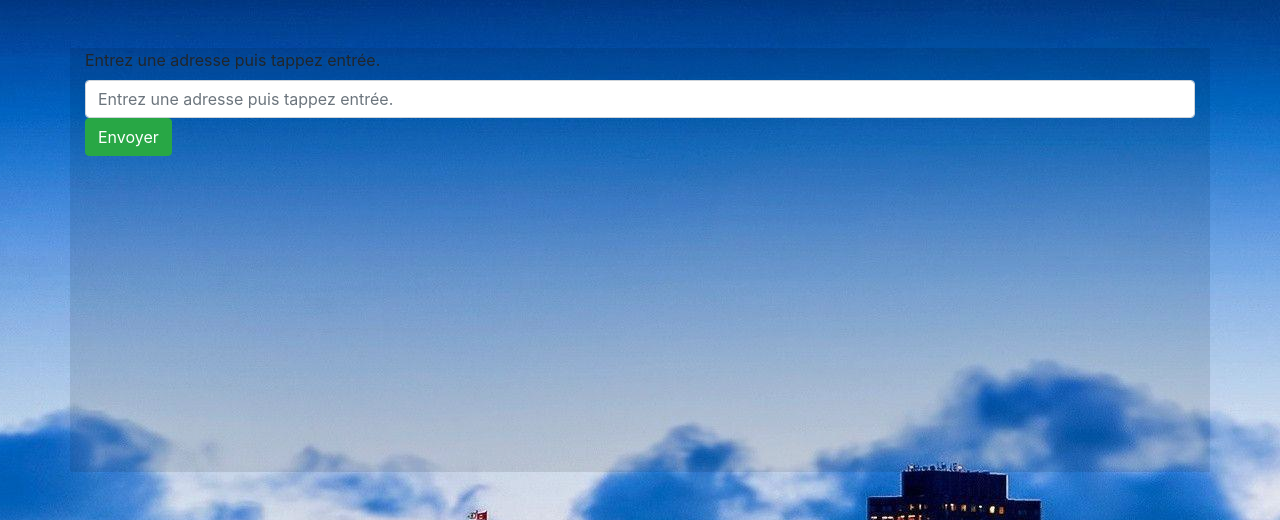
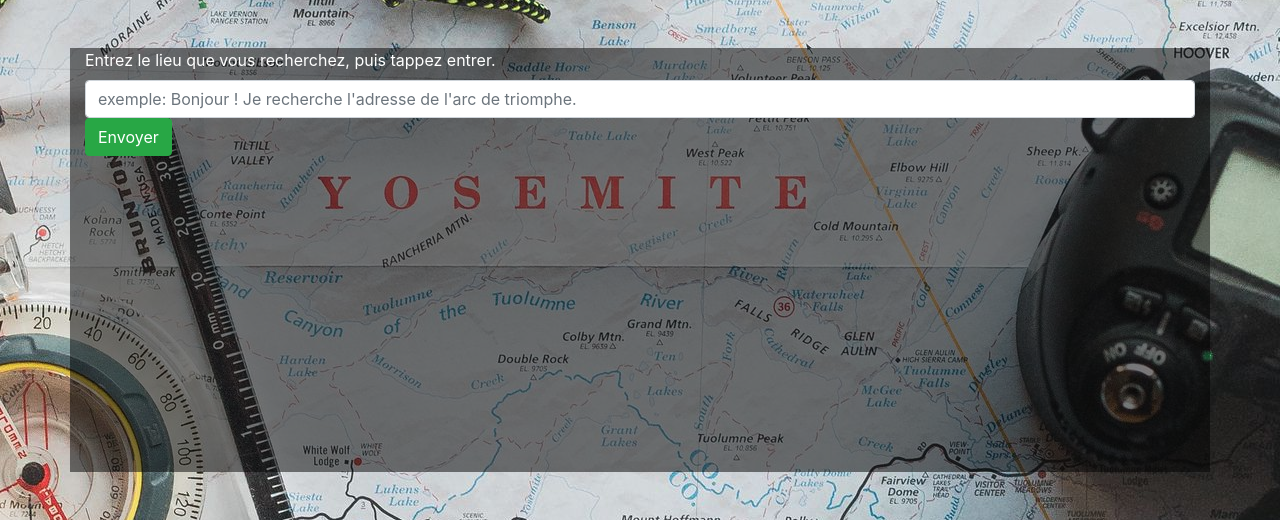
Before and after one commit to Lancelot-M/projet_7, a Flask app: page / in a window 1280 px wide. Shown: the part 108-628 px from the top of the page. Run offline with Flask 2, Linux system fonts and the light colour scheme; some libraries are stand-ins or nearby versions.

Commit message:
coloring

```diff
--- a/GrandPyBot/static/js/file.js
+++ b/GrandPyBot/static/js/file.js
@@ -1,13 +1,8 @@
-/*
-$(document).ready(function(){
-	# code ici
-});
-*/
 let map;
 function initMap()
 	{
 		map = new google.maps.Map(document.getElementById("map"),
-									{center: {lat: 50.000, lng: 150.644 },
+									{center: {lat: 0.000, lng: 0.000 },
 							  		zoom: 2,});
 	}
 $( "#search_adress" ).on("submit", function( event ) {
--- a/GrandPyBot/static/sass/_variable_overrides.scss
+++ b/GrandPyBot/static/sass/_variable_overrides.scss
@@ -1,3 +1,3 @@
 $headings-font-family: "Times New Roman", Times, serif;
-$link-color: black;
+$link-color: purple;
 $link-hover-color: white;
--- a/GrandPyBot/static/sass/style.scss
+++ b/GrandPyBot/static/sass/style.scss
@@ -1,5 +1,5 @@
 .home-bg{
-	background: url("../pictures/fond_ecran.jpg") no-repeat center center fixed;
+	background: url("../pictures/fond_ecran1.jpg") no-repeat center center fixed;
 }
 
 .logo-user{
@@ -31,7 +31,7 @@
 }
 
 .opa-1{
-	background-color: rgba(0, 0, 0, 0.1);
+	background-color: rgba(0, 0, 0, 0.5);
 }
 
 .loader{
--- a/GrandPyBot/system.py
+++ b/GrandPyBot/system.py
@@ -6,7 +6,7 @@
 import random
 from GrandPyBot.api_google import ApiGoogle
 from GrandPyBot.api_wiki import ApiWiki
-from GrandPyBot.config_text import STOP_WORDS
+from GrandPyBot.stop_words import STOP_WORDS
 
 class System:
     """Core class."""
--- a/GrandPyBot/templates/index.html
+++ b/GrandPyBot/templates/index.html
@@ -23,8 +23,8 @@
 			<div class="col">
 				<form id="search_adress">
 					<div class="form-group">
-						<label for="search_adress">Entrez une adresse puis tappez entrée.</label>
-						<input type="text" class="form-control" id="type_adress" placeholder="Entrez une adresse puis tappez entrée.">
+						<label class="text-white" for="search_adress">Entrez le lieu que vous recherchez, puis tappez entrer.</label>
+						<input type="text" class="form-control" id="type_adress" placeholder="exemple: Bonjour ! Je recherche l'adresse de l'arc de triomphe.">
 						<button type="submit" class="btn btn-success">Envoyer</button>
 					</div>
 				</form>
--- a/config_exemple.py
+++ b/config_exemple.py
@@ -1,3 +1,3 @@
 """Exemple of config.py file you must have. Change key with yours."""
 
-YOUR_GOOGLE_KEY = "dnf_'KZd9kdz8°0883fedcdD"
+GOOGLE_KEY = "change_with_your_google_key"
```
Also changed, not shown: GrandPyBot/templates/model_chatbox.html (deleted, +0 -21 lines), GrandPyBot/static/css/style.css, GrandPyBot/static/pictures/fond_ecran1.jpg, GrandPyBot/static/pictures/images.jpeg (added).
